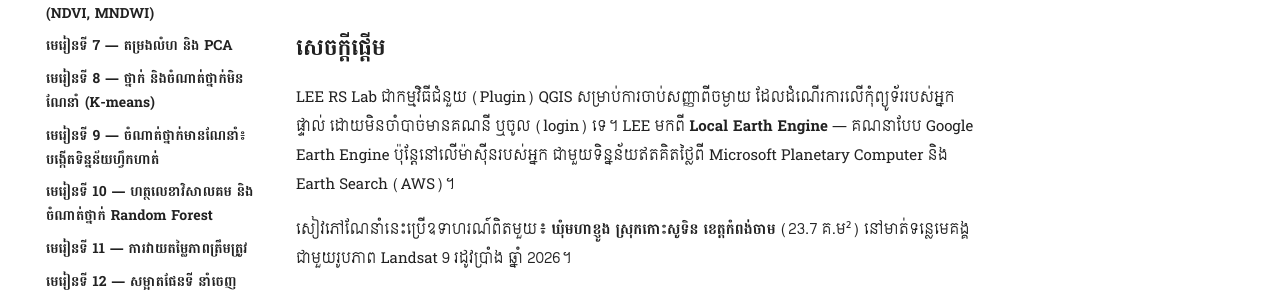
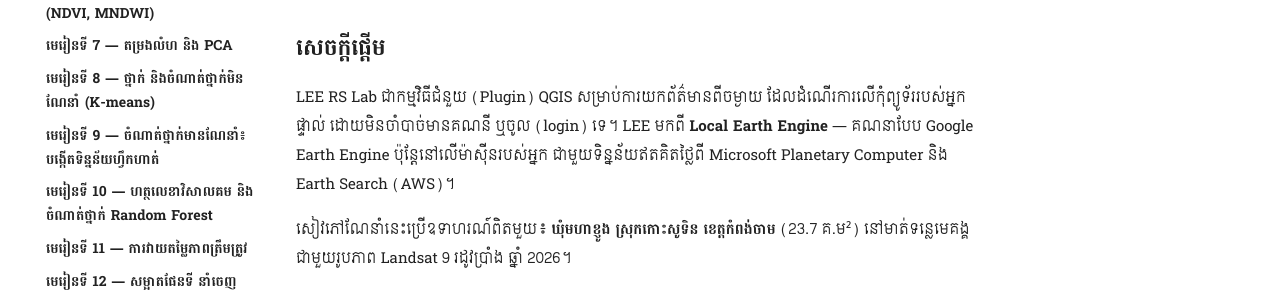
Before and after one commit to khgeo/lee-rs-lab, an MkDocs documentation site: the page built from docs/index.md, in a window 1280 px wide and 900 px high. Shown: the part 372-664 px from the top of the window. Built offline with MkDocs 1.6.1 and Material for MkDocs 9.7.7, drawn with Linux system fonts in a browser that asks for light colours; comment, search, counter and statistics services are not loaded.

Commit message:
Khmer term: remote sensing = ការយកព័ត៌មានពីចម្ងាយ (book, README, PDF, plugin report title)

```diff
--- a/docs/index.md
+++ b/docs/index.md
@@ -9,7 +9,7 @@ YAM Sarath (យាំ សារដ្ឋ) · LEE RS Lab 2.2.0 · QGIS 3.22–3.4
 
 ## សេចក្ដីផ្ដើម
 
-LEE RS Lab ជាកម្មវិធីជំនួយ (Plugin) QGIS សម្រាប់ការចាប់សញ្ញាពីចម្ងាយ ដែលដំណើរការលើកុំព្យូទ័ររបស់អ្នកផ្ទាល់ ដោយមិនចាំបាច់មានគណនី ឬចូល (login) ទេ។ LEE មកពី **Local Earth Engine** — គណនាបែប Google Earth Engine ប៉ុន្តែនៅលើម៉ាស៊ីនរបស់អ្នក ជាមួយទិន្នន័យឥតគិតថ្លៃពី Microsoft Planetary Computer និង Earth Search (AWS)។
+LEE RS Lab ជាកម្មវិធីជំនួយ (Plugin) QGIS សម្រាប់ការយកព័ត៌មានពីចម្ងាយ ដែលដំណើរការលើកុំព្យូទ័ររបស់អ្នកផ្ទាល់ ដោយមិនចាំបាច់មានគណនី ឬចូល (login) ទេ។ LEE មកពី **Local Earth Engine** — គណនាបែប Google Earth Engine ប៉ុន្តែនៅលើម៉ាស៊ីនរបស់អ្នក ជាមួយទិន្នន័យឥតគិតថ្លៃពី Microsoft Planetary Computer និង Earth Search (AWS)។
 
 សៀវភៅណែនាំនេះប្រើឧទាហរណ៍ពិតមួយ៖ **ឃុំមហាខ្ញូង ស្រុកកោះសូទិន ខេត្តកំពង់ចាម** (23.7 គ.ម²) នៅមាត់ទន្លេមេគង្គ ជាមួយរូបភាព Landsat 9 រដូវប្រាំង ឆ្នាំ 2026។
 
--- a/mkdocs.yml
+++ b/mkdocs.yml
@@ -1,5 +1,5 @@
 site_name: សៀវភៅណែនាំ LEE RS Lab
-site_description: ការចាប់សញ្ញាពីចម្ងាយក្នុង QGIS ដោយមិនចាំបាច់មានគណនី — 15 មេរៀន ជំហានម្ដងមួយៗ
+site_description: ការយកព័ត៌មានពីចម្ងាយក្នុង QGIS ដោយមិនចាំបាច់មានគណនី — 15 មេរៀន ជំហានម្ដងមួយៗ
 site_author: YAM Sarath (យាំ សារដ្ឋ)
 site_url: https://khgeo.github.io/lee-rs-lab/
 repo_url: https://github.com/khgeo/lee-rs-lab
```
Also changed, not shown: README.md (+1 -1 lines), docs/lessons/lesson-15.md (+1 -1 lines), 3 other files.
